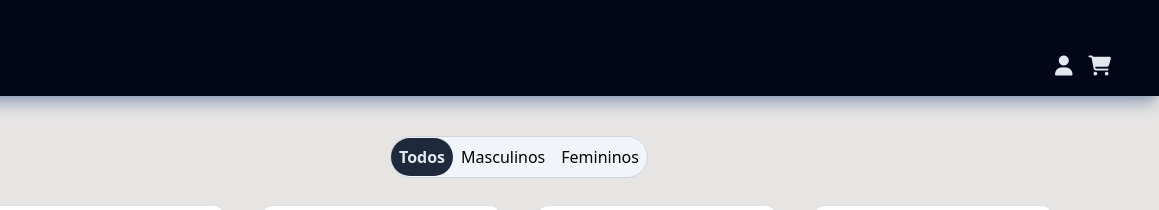
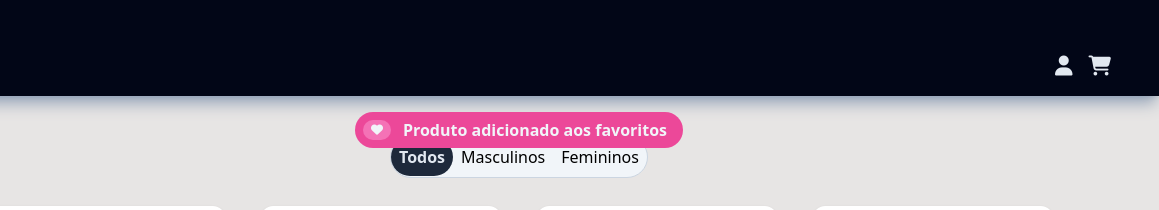
Before and after one commit to wagstalos/Magazine-Hashtag, a website built with Vite: page index.html in a window 1280 px wide. Both pictures are taken after a click on the icon 322 px from the left and 230 px from the top of the page. Shown: the top 210 px of the page, 121-1280 px from the left. Built offline with nearby package versions, Linux system fonts and the light colour scheme.

Commit message:
added msg wishlist

```diff
--- a/index.html
+++ b/index.html
@@ -90,6 +90,16 @@
         </svg> -->
       </div>
     </div>
+
+    <div id="add-wish" class="alert text-center py-4 lg:px-4 fixed z-30 hidden">
+      <div class="p-2 bg-pink-500 items-center text-slate-100 leading-none rounded-full flex lg:inline-flex"
+        role="alert">
+        <span class="flex rounded-full bg-pink-400 uppercase px-2 py-1 text-xs font-bold mr-3"><i
+            class="fa-solid fa-heart"></i></span>
+        <span class="font-semibold mr-2 text-left flex-aut">Produto adicionado aos favoritos</span>
+      </div>
+    </div>
+
   </main>
   <script type="module" src="./main.js"></script>
 </body>
--- a/src/cartaoProduto.js
+++ b/src/cartaoProduto.js
@@ -3,20 +3,29 @@ import { catalogo } from "./utilidades";
 
 export function renderizarCatalago() {
   for (const produtoCatalogo of catalogo) {
-    const cartaoProduto =
-    `<div class='shadow bg-white
+    const cartaoProduto = `<div class='shadow bg-white
                 w-60 m-2 rounded-xl
-                flex flex-col p-2 justify-between group relative ${produtoCatalogo.feminino ? 'feminino' : 'masculino' }' id="card-produto-${produtoCatalogo.id}">
+                flex flex-col p-2 justify-between group relative ${
+                  produtoCatalogo.feminino ? "feminino" : "masculino"
+                }' id="card-produto-${produtoCatalogo.id}">
         <i class="fa-regular fa-heart absolute top-4 right-4 z-10 cursor-pointer"></i>
 
         <img class="h-100 rounded-xl group-hover:scale-105 duration-200"
                   src="./assets/img/${produtoCatalogo.imagem}"
                   alt="Produto 1 do Magazine Hashtag."
               />
-              <p class="px-2 text-sm font-medium text-slate-700 mt-2">${produtoCatalogo.marca}</p>
-              <p class="px-2 text-lg font-semibold text-slate-900">${produtoCatalogo.nome}</p>
-              <p class="px-2 text-lg font-semibold text-slate-500">$${produtoCatalogo.preco}</p>
-              <button id='adicionar-${produtoCatalogo.id}' class="h-10 px-6 font-semibold rounded-md bg-black hover:bg-slate-800 text-white"><i class="fa-solid fa-cart-plus"></i></button>
+              <p class="px-2 text-sm font-medium text-slate-700 mt-2">${
+                produtoCatalogo.marca
+              }</p>
+              <p class="px-2 text-lg font-semibold text-slate-900">${
+                produtoCatalogo.nome
+              }</p>
+              <p class="px-2 text-lg font-semibold text-slate-500">$${
+                produtoCatalogo.preco
+              }</p>
+              <button id='adicionar-${
+                produtoCatalogo.id
+              }' class="h-10 px-6 font-semibold rounded-md bg-black hover:bg-slate-800 text-white"><i class="fa-solid fa-cart-plus"></i></button>
           </div>`;
 
     document.getElementById("container-produto").innerHTML += cartaoProduto;
@@ -31,6 +40,7 @@ export function renderizarCatalago() {
 
 export function wishList() {
   const heartIcons = document.querySelectorAll(".fa-heart");
+  const msgFavorite = document.getElementById("add-wish");
 
   heartIcons.forEach((icon) => {
     icon.addEventListener("click", function () {
@@ -40,10 +50,16 @@ export function wishList() {
         this.classList.remove("is-favorited");
         this.classList.remove("fa-solid");
         this.classList.add("fa-regular");
+        // alert("removido");
       } else {
         this.classList.add("is-favorited");
         this.classList.remove("fa-regular");
         this.classList.add("fa-solid");
+        // alert("adicionado");
+        msgFavorite.classList.remove("hidden");
+        setTimeout(function() {
+          msgFavorite.classList.add("hidden");
+      }, 3000);
       }
     });
   });
```
